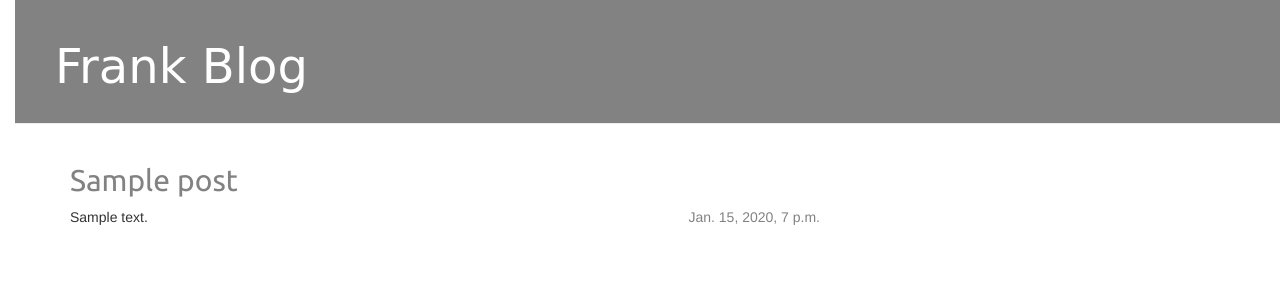
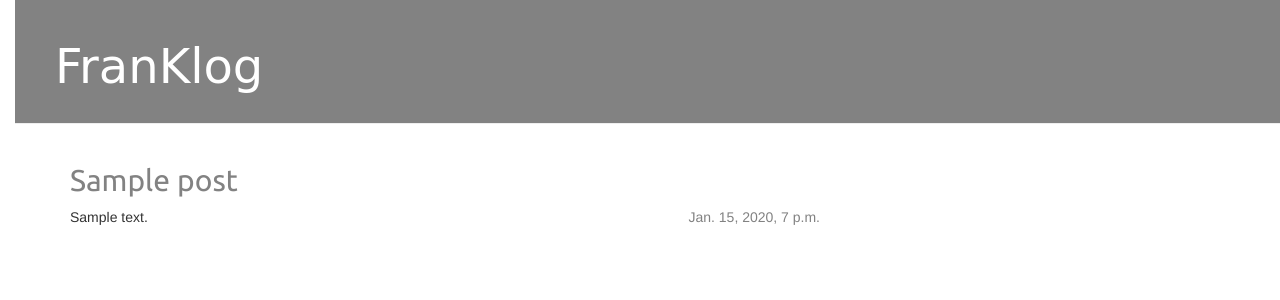
Before and after one commit to geeksgeek/my-first-blog, a Django app: page /post/1/ in a window 1280 px wide. Shown: the top 300 px of the page. Run offline with Django 3.2, Linux system fonts and the light colour scheme; tables that the repository leaves empty hold one stand-in row (values such as "Sample post"); some libraries are stand-ins or nearby versions; some web fonts are replaced.

Commit message:
modified base.html

```diff
--- a/blog/templates/blog/base.html
+++ b/blog/templates/blog/base.html
@@ -3,7 +3,7 @@
 {% load staticfiles %}
 <html>
 <head>
-    <title>Frank blog</title>
+    <title>FranKlog</title>
 	<link rel="stylesheet" href="//maxcdn.bootstrapcdn.com/bootstrap/3.2.0/css/bootstrap.min.css">
 	<link rel="stylesheet" href="//maxcdn.bootstrapcdn.com/bootstrap/3.2.0/css/bootstrap-theme.min.css">
 	<link rel="stylesheet" href="{% static 'css/blog.css'%}">
@@ -12,7 +12,7 @@
 </head>
 <body>
     <div class="page-header">
-        <h1><a href="/">Frank Blog</a></h1>
+        <h1><a href="/">FranKlog</a></h1>
     </div>
 
 	<div class="content container">
```
